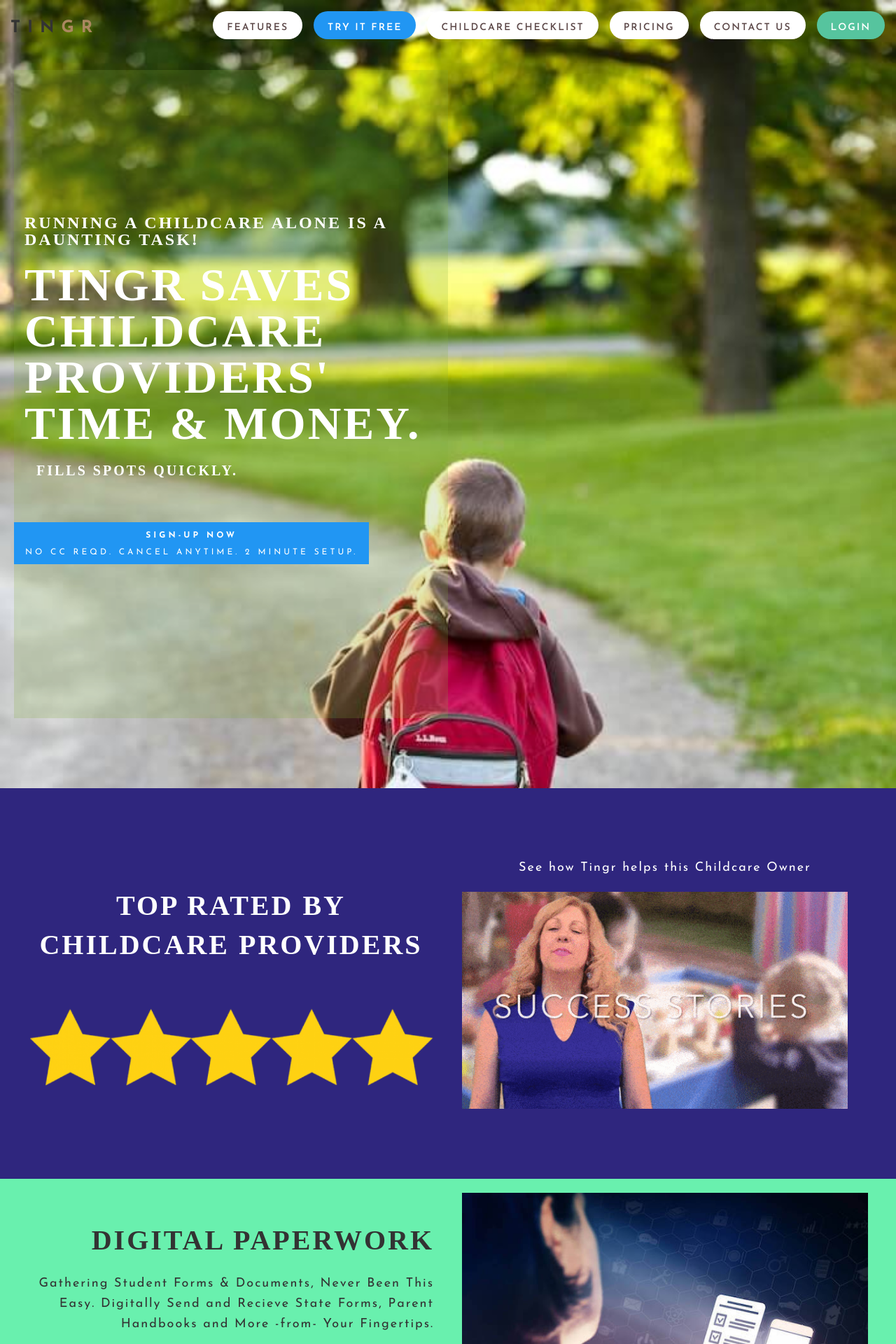
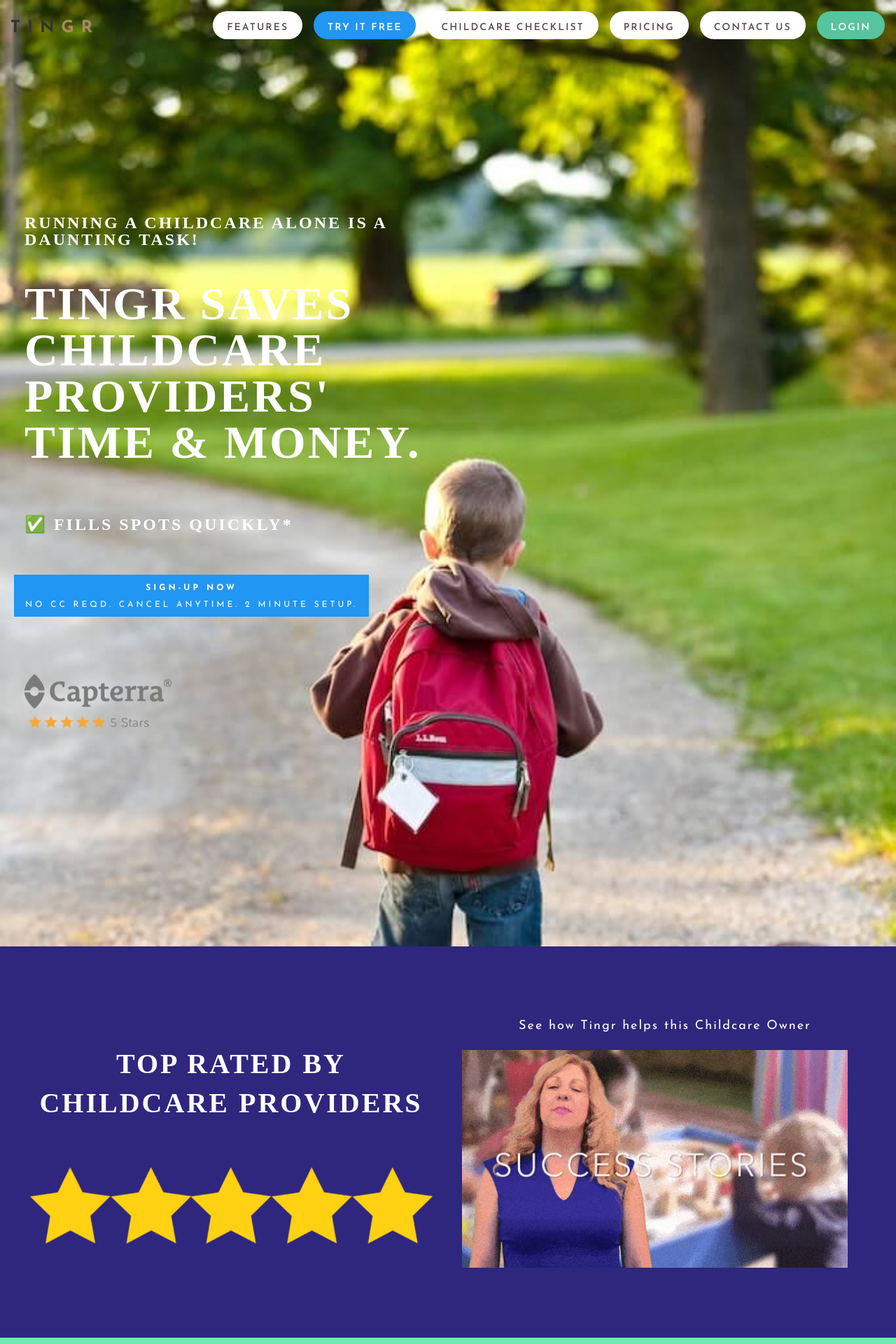
Before and after one commit to hellotingr/hellotingr.github.io, a Jekyll site: the page built from index.html, in a window 1280 px wide. Shown: the top 1920 px of the page at 70% size. Built offline with Jekyll 4.4.1, drawn with Linux system fonts in a browser that asks for light colours; nearby versions of some CDN libraries; some web fonts are replaced.

Commit message:
Homepage changes

```diff
--- a/css/style.css
+++ b/css/style.css
@@ -1,4 +1,9 @@
 /* base */
+.capterra-reviews-image {
+  display: inline-block;
+  margin-top: 30px;
+  max-width: 240px;
+}
 .spacing {
   height: 20px; }
 
@@ -98,7 +103,7 @@
 
 .overlay-light {
   padding: 100px 0 200px;
-  background: rgba(127, 170, 60, 0.21); }
+}
 
 .no-padding {
   padding: 0; }
@@ -277,7 +282,6 @@
   background: #AB8860; }
 
 .button.boxed.blue {
-  z-index: 999;
   border: 1px solid #2196f3;
   background: #2196f3;
   color: #fff; }
--- a/index.html
+++ b/index.html
@@ -50,14 +50,20 @@
           <div class="title-area center-text">
             <div class="four spacing"></div>
             <h3 class="white">Running a Childcare alone is a daunting task!</h3>
+            <br/>
             <h1 class="white">Tingr saves Childcare Providers' Time & Money.</h1>
-            <h4 class="white">&nbsp;&nbsp;&nbsp;&nbsp;fills Spots Quickly.</h4>
+            <br/>
+            <h3 class="white">✅ Fills Spots Quickly*</h3>
             <div class="two spacing"></div>
             <a href="https://my.tingr.org/signup.html" class="button boxed blue">
               <b>SIGN-UP NOW</b>
               <br/>
               <br/>
               No CC reqd. Cancel anytime. 2 minute setup.
+            </a>
+            <div class="spacing"></div>
+            <a class="capterra-reviews-image" target="_blank" href="//capterra.com/reviews/169590/TINgr">
+                <img src="images/@stock/capterra_5star.png" alt="Capterra reviews" />
             </a>
         </div>
       </div>
```
Also changed, not shown: images/@stock/capterra_5star.png (added), images/@stock/hourglass copy.jpg (deleted), images/@stock/picture_girl copy.jpg.
